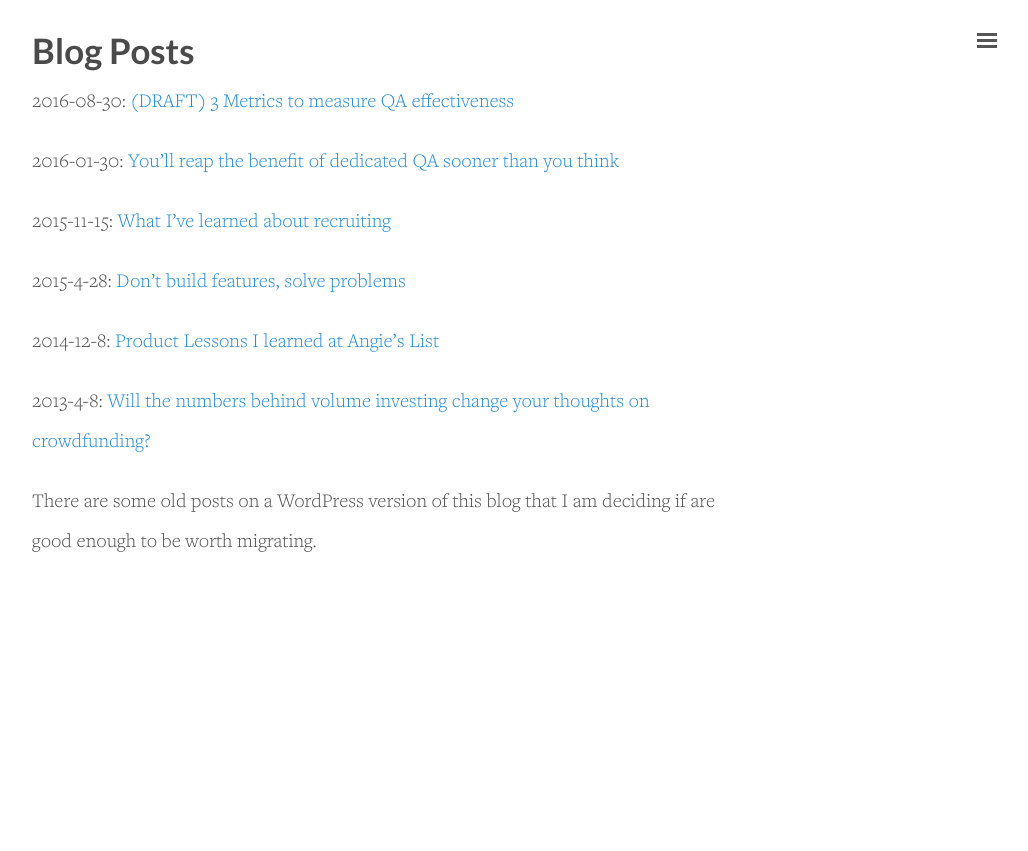
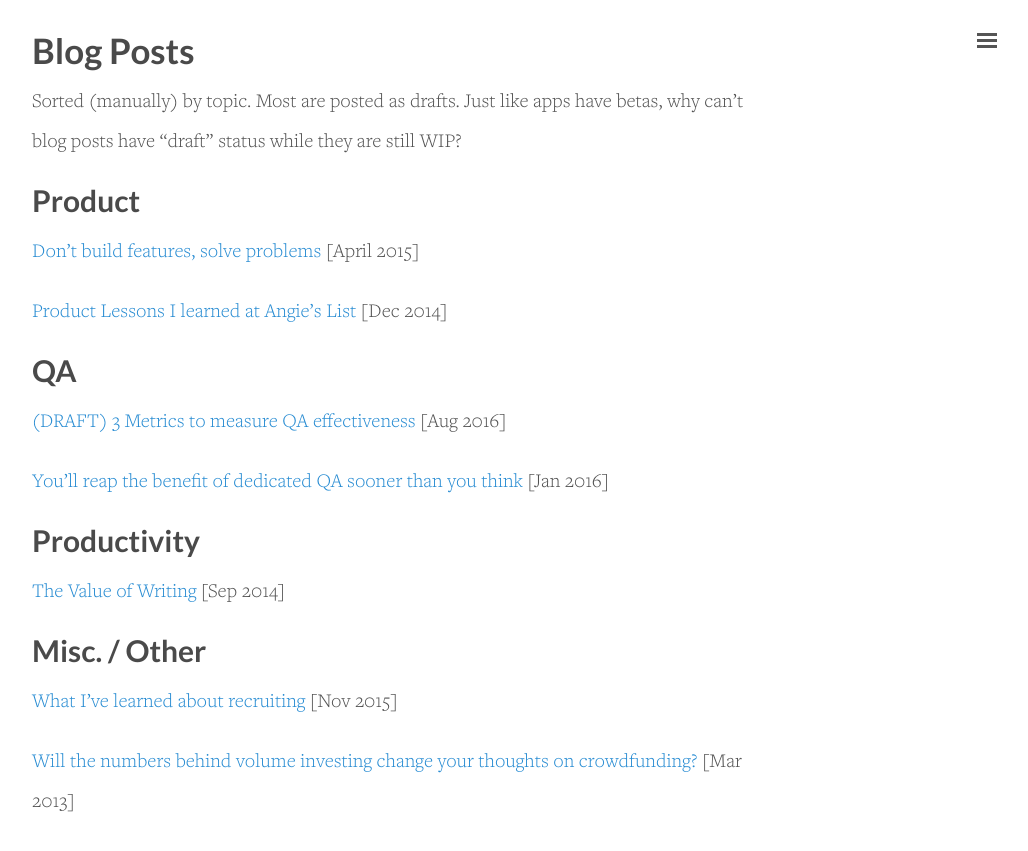
Before and after one commit to laprade/laprade.github.io, a Jekyll site: the page built from blog-posts.md, in a window 1280 px wide. Shown: the top 851 px of the page, without its empty margins (248-1276 px from the left). Built offline with Jekyll 4.4.1, drawn with Linux system fonts in a browser that asks for light colours.

Commit message:
updating an old post about writing

```diff
--- a/blog-posts.md
+++ b/blog-posts.md
@@ -3,16 +3,26 @@ layout: page
 title: Blog Posts
 ---
 
-2016-08-30: [(DRAFT) 3 Metrics to measure QA effectiveness](/qa-metrics)
+Sorted (manually) by topic. Most are posted as drafts. Just like apps have betas, why can’t blog posts have “draft” status while they are still WIP?
 
-2016-01-30: [You’ll reap the benefit of dedicated QA sooner than you think](/dedicated-qa)
+## Product
 
-2015-11-15: [What I've learned about recruiting](/recruiting)
+[Don't build features, solve problems](/solve-problems) [April 2015]
 
-2015-4-28: [Don't build features, solve problems](/solve-problems)
+[Product Lessons I learned at Angie's List](/product-lessons-angies-list/) [Dec 2014]
 
-2014-12-8: [Product Lessons I learned at Angie's List](/product-lessons-angies-list/)
+## QA
 
-2013-4-8: [Will the numbers behind volume investing change your thoughts on crowdfunding?](/crowdfunding)
+[(DRAFT) 3 Metrics to measure QA effectiveness](/qa-metrics) [Aug 2016]
 
-There are some old posts on a WordPress version of this blog that I am deciding if are good enough to be worth migrating.
+[You’ll reap the benefit of dedicated QA sooner than you think](/dedicated-qa) [Jan 2016]
+
+## Productivity
+
+[The Value of Writing](/writing/) [Sep 2014]
+
+## Misc. / Other
+
+[What I've learned about recruiting](/recruiting) [Nov 2015]
+
+[Will the numbers behind volume investing change your thoughts on crowdfunding?](/crowdfunding) [Mar 2013]
--- a/index.html
+++ b/index.html
@@ -22,8 +22,8 @@ title: Home
         <a href="/qa-metrics">3 Metrics to measure QA effectiveness</a>
         <br>
 
-    <strong>Misc.</strong><br>
-            <a href="/recruiting">What I've learned about recruiting</a>
+    <strong>Productivity</strong><br>
+            <a href="/writing">The Value of Writing</a>
 </section>
 
 <section class="row">
```
Also changed, not shown: _posts/2014-09-10-writing.md (renamed from _posts/2016-10-13-writing.md, +11 -9 lines).
